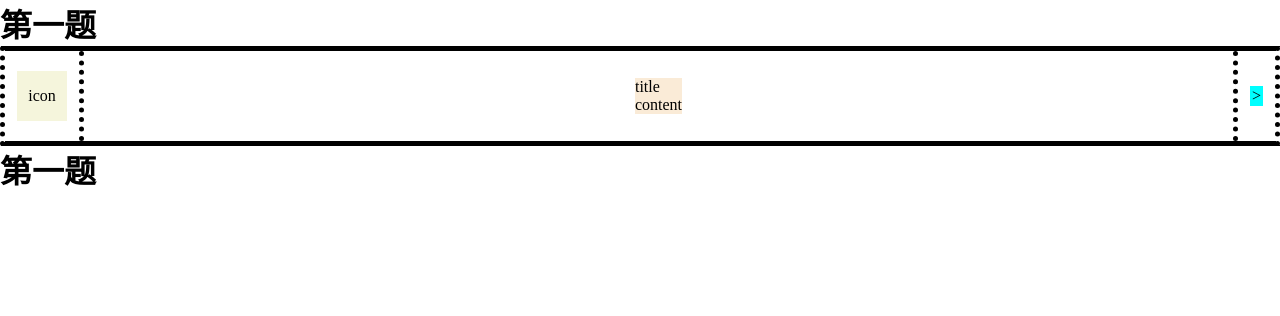
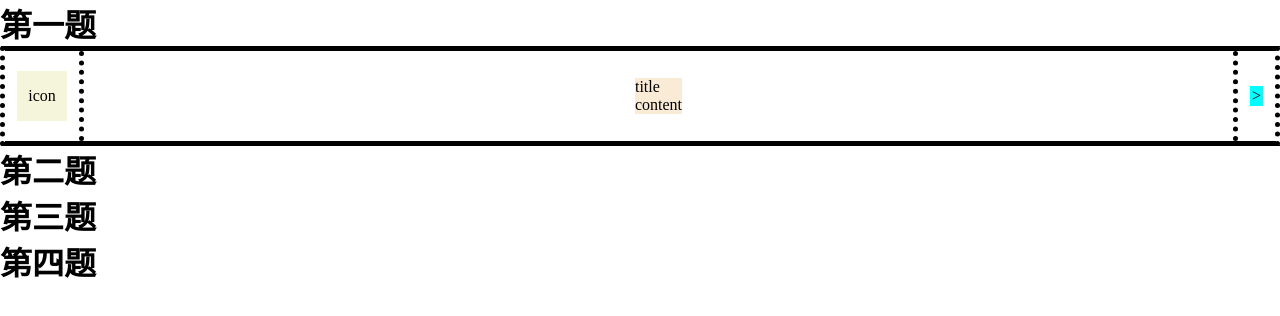
Before and after one commit to leslieMxy/leslieMxy.github.io, a plain HTML site: page text1/index.html in a window 1280 px wide. Drawn offline with Linux system fonts and the light colour scheme.

```diff
--- a/text1/index.html
+++ b/text1/index.html
@@ -17,7 +17,9 @@
       </ul>
       <ul class="right"><p>></p></ul>
     </div>
-    <h1 class="second">第一题</h1>
+    <h1 class="second">第二题</h1>
+    <h1 class="second">第三题</h1>
+    <h1 class="second">第四题</h1>
   </body>
   <script src="../section.js" type="text/javascript" charset="UTF-8"></script>
 </html>
```
